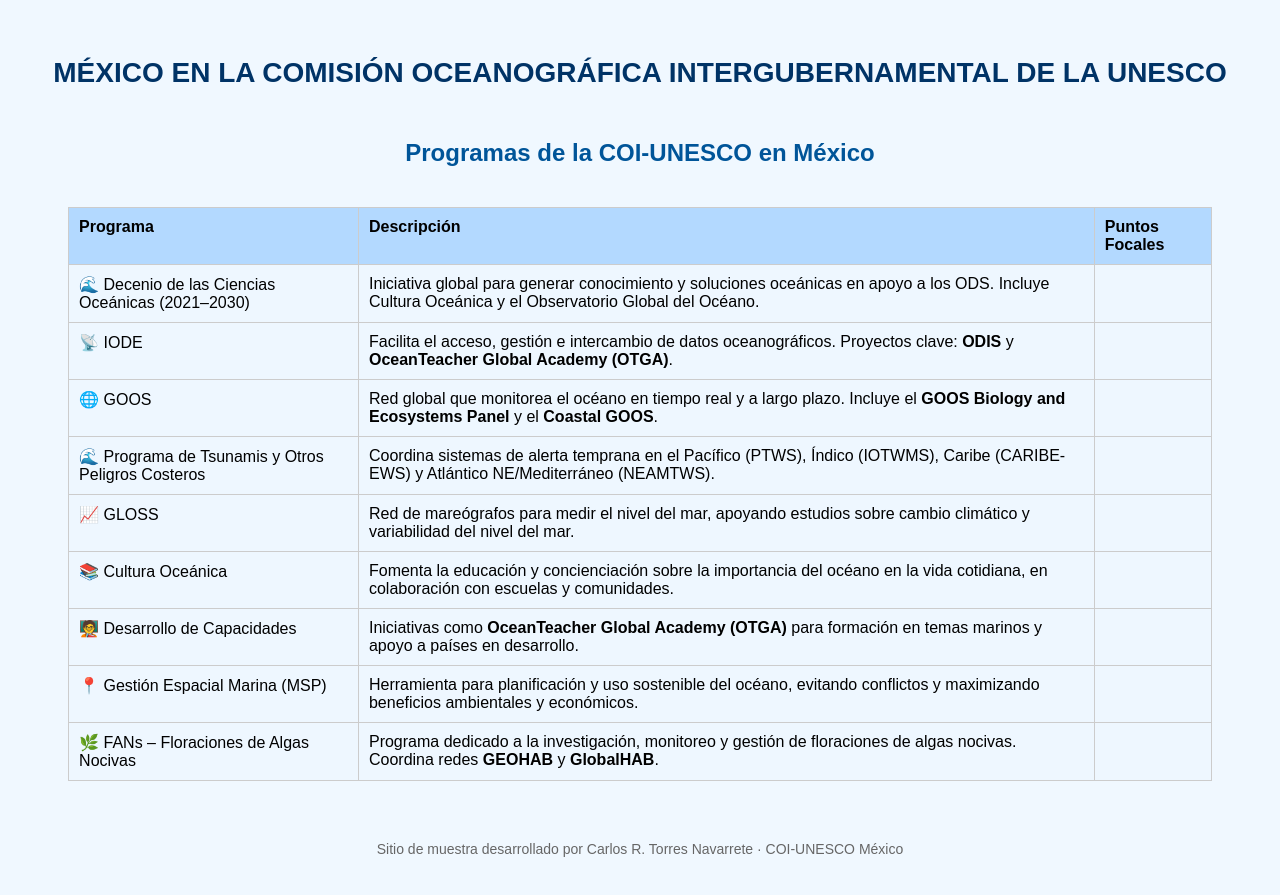
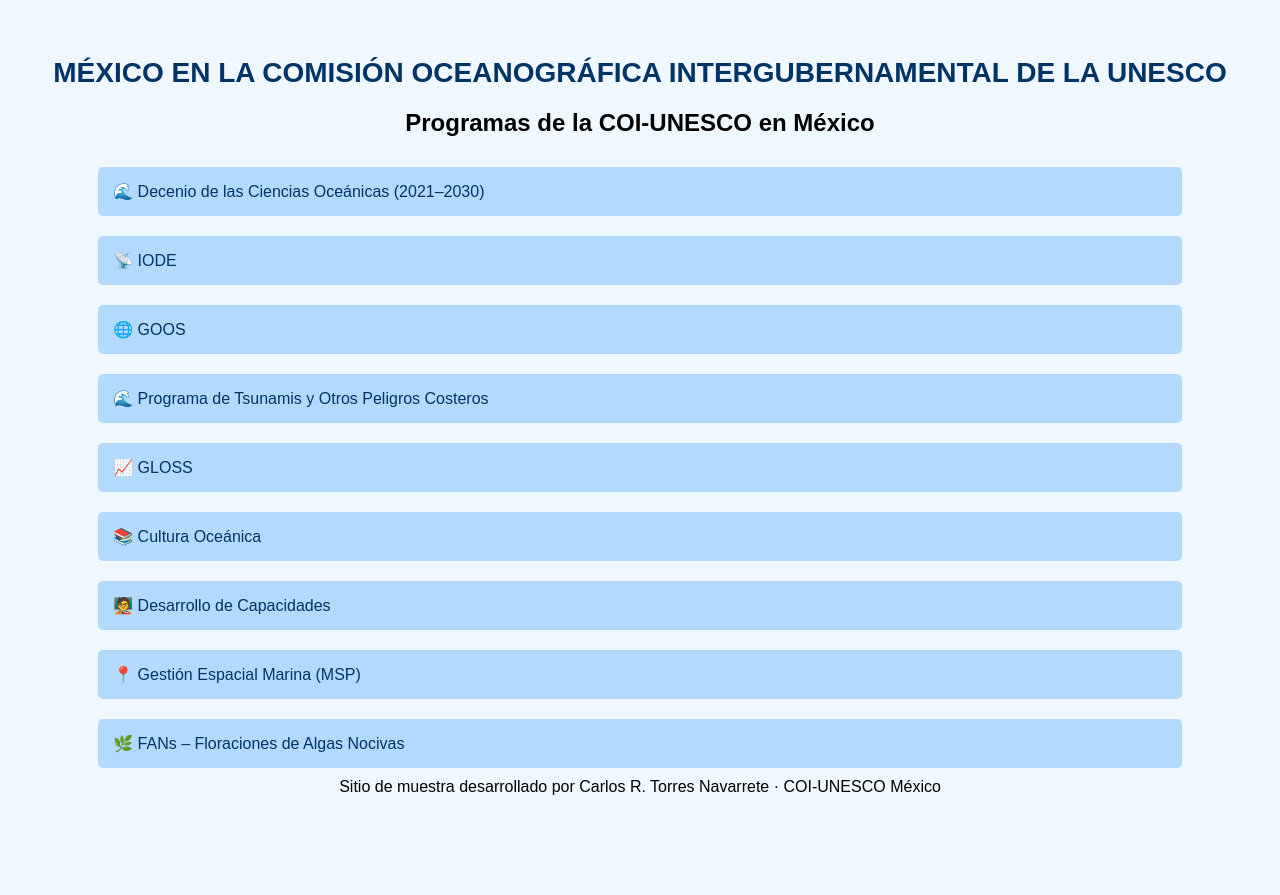
Before and after one commit to tornav2025/MiPaginaWeb, a plain HTML site: page index.html in a window 1280 px wide. After the commit the page ends 834 px from the top, so only its background shows below. Drawn offline with Linux system fonts and the light colour scheme.

Commit message:
Add files via upload

```diff
--- a/index.html
+++ b/index.html
@@ -14,31 +14,55 @@
       color: #003366;
       font-size: 28px;
     }
-    h2 {
-      color: #005599;
-      margin-top: 50px;
+    .accordion {
+      background-color: #b3d9ff;
+      color: #003366;
+      cursor: pointer;
+      padding: 15px;
+      margin: 10px auto;
+      width: 90%;
+      border: none;
+      text-align: left;
+      outline: none;
+      font-size: 16px;
+      transition: 0.4s;
+      border-radius: 5px;
     }
-    table {
-      margin: 20px auto;
-      border-collapse: collapse;
-      width: 95%;
+    .active, .accordion:hover {
+      background-color: #99ccff;
     }
-    th, td {
-      border: 1px solid #ccc;
-      padding: 10px;
+    .panel {
+      padding: 0 20px;
+      display: none;
+      background-color: #eef7ff;
+      overflow: hidden;
+      width: 90%;
+      margin: 0 auto 10px;
       text-align: left;
-      vertical-align: top;
+      border-radius: 5px;
     }
-    th {
-      background-color: #b3d9ff;
+    .sub-button {
+      display: inline-block;
+      background-color: #cce5ff;
+      color: #003366;
+      padding: 10px 20px;
+      margin: 10px 10px 0 0;
+      border: none;
+      border-radius: 5px;
+      font-size: 14px;
+      cursor: pointer;
+      transition: background-color 0.3s;
     }
-    td {
-      background-color: #eef7ff;
+    .sub-button:hover {
+      background-color: #aad4ff;
     }
-    footer {
-      margin-top: 40px;
-      font-size: 14px;
-      color: #666;
+    .sub-panel {
+      display: none;
+      margin-top: 10px;
+    }
+    a {
+      text-decoration: none;
+      color: #003366;
     }
   </style>
 </head>
@@ -47,68 +71,117 @@
 
   <section id="programas">
     <h2>Programas de la COI-UNESCO en México</h2>
-    <div style="overflow-x:auto;">
-      <table>
-        <thead>
-          <tr>
-            <th>Programa</th>
-            <th>Descripción</th>
-            <th>Puntos Focales</th>
-          </tr>
-        </thead>
-        <tbody>
-          <tr>
-            <td>🌊 Decenio de las Ciencias Oceánicas (2021–2030)</td>
-            <td>Iniciativa global para generar conocimiento y soluciones oceánicas en apoyo a los ODS. Incluye Cultura Oceánica y el Observatorio Global del Océano.</td>
-            <td></td>
-          </tr>
-          <tr>
-            <td>📡 IODE</td>
-            <td>Facilita el acceso, gestión e intercambio de datos oceanográficos. Proyectos clave: <strong>ODIS</strong> y <strong>OceanTeacher Global Academy (OTGA)</strong>.</td>
-            <td></td>
-          </tr>
-          <tr>
-            <td>🌐 GOOS</td>
-            <td>Red global que monitorea el océano en tiempo real y a largo plazo. Incluye el <strong>GOOS Biology and Ecosystems Panel</strong> y el <strong>Coastal GOOS</strong>.</td>
-            <td></td>
-          </tr>
-          <tr>
-            <td>🌊 Programa de Tsunamis y Otros Peligros Costeros</td>
-            <td>Coordina sistemas de alerta temprana en el Pacífico (PTWS), Índico (IOTWMS), Caribe (CARIBE-EWS) y Atlántico NE/Mediterráneo (NEAMTWS).</td>
-            <td></td>
-          </tr>
-          <tr>
-            <td>📈 GLOSS</td>
-            <td>Red de mareógrafos para medir el nivel del mar, apoyando estudios sobre cambio climático y variabilidad del nivel del mar.</td>
-            <td></td>
-          </tr>
-          <tr>
-            <td>📚 Cultura Oceánica</td>
-            <td>Fomenta la educación y concienciación sobre la importancia del océano en la vida cotidiana, en colaboración con escuelas y comunidades.</td>
-            <td></td>
-          </tr>
-          <tr>
-            <td>🧑‍🏫 Desarrollo de Capacidades</td>
-            <td>Iniciativas como <strong>OceanTeacher Global Academy (OTGA)</strong> para formación en temas marinos y apoyo a países en desarrollo.</td>
-            <td></td>
-          </tr>
-          <tr>
-            <td>📍 Gestión Espacial Marina (MSP)</td>
-            <td>Herramienta para planificación y uso sostenible del océano, evitando conflictos y maximizando beneficios ambientales y económicos.</td>
-            <td></td>
-          </tr>
-          <tr>
-            <td>🌿 FANs – Floraciones de Algas Nocivas</td>
-            <td>Programa dedicado a la investigación, monitoreo y gestión de floraciones de algas nocivas. Coordina redes <strong>GEOHAB</strong> y <strong>GlobalHAB</strong>.</td>
-            <td></td>
-          </tr>
-        </tbody>
-      </table>
+
+    <button class="accordion">🌊 Decenio de las Ciencias Oceánicas (2021–2030)</button>
+    <div class="panel">
+      <p>Iniciativa global para generar conocimiento y soluciones oceánicas en apoyo a los ODS. Incluye Cultura Oceánica y el Observatorio Global del Océano.</p>
+      <button class="sub-button" onclick="toggleSubPanel('paem')">📘 PAEM</button>
+      <div id="paem" class="sub-panel">
+        <button class="sub-button"><a href="#">📄 Documento PAEM</a></button>
+        <button class="sub-button"><a href="#">🔄 Actualizaciones</a></button>
+        <button class="sub-button"><a href="#">📊 Indicadores</a></button>
+      </div>
+
+      <button class="sub-button" onclick="toggleSubPanel('comites')">🏛️ Comités Estatales</button>
+      <div id="comites" class="sub-panel">
+        <button class="sub-button"><a href="#">Baja California</a></button>
+        <button class="sub-button"><a href="#">Baja California Sur</a></button>
+        <button class="sub-button"><a href="#">Campeche</a></button>
+        <button class="sub-button"><a href="#">Chiapas</a></button>
+        <button class="sub-button"><a href="#">Colima</a></button>
+        <button class="sub-button"><a href="#">Guerrero</a></button>
+        <button class="sub-button"><a href="#">Jalisco</a></button>
+        <button class="sub-button"><a href="#">Michoacán</a></button>
+        <button class="sub-button"><a href="#">Nayarit</a></button>
+        <button class="sub-button"><a href="#">Oaxaca</a></button>
+        <button class="sub-button"><a href="#">Quintana Roo</a></button>
+        <button class="sub-button"><a href="#">Sinaloa</a></button>
+        <button class="sub-button"><a href="#">Sonora</a></button>
+        <button class="sub-button"><a href="#">Tabasco</a></button>
+        <button class="sub-button"><a href="#">Tamaulipas</a></button>
+        <button class="sub-button"><a href="#">Veracruz</a></button>
+        <button class="sub-button"><a href="#">Yucatán</a></button>
+      </div>
+
+      <button class="sub-button" onclick="toggleSubPanel('resultados')">📊 Resultados del Decenio</button>
+      <div id="resultados" class="sub-panel">
+        <button class="sub-button"><a href="#">Resultado 1</a></button>
+        <button class="sub-button"><a href="#">Resultado 2</a></button>
+        <button class="sub-button"><a href="#">Resultado 3</a></button>
+        <button class="sub-button"><a href="#">Resultado 4</a></button>
+        <button class="sub-button"><a href="#">Resultado 5</a></button>
+        <button class="sub-button"><a href="#">Resultado 6</a></button>
+        <button class="sub-button"><a href="#">Resultado 7</a></button>
+      </div>
+    </div>
+
+    <button class="accordion">📡 IODE</button>
+    <div class="panel">
+      <p>Facilita el acceso, gestión e intercambio de datos oceanográficos. Más información en <a href="https://www.iode.org" target="_blank">IODE.org</a>.</p>
+    </div>
+
+    <button class="accordion">🌐 GOOS</button>
+    <div class="panel">
+      <p>Red global que monitorea el océano. Consulta más en <a href="https://www.goosocean.org" target="_blank">goosocean.org</a>.</p>
+    </div>
+
+    <button class="accordion">🌊 Programa de Tsunamis y Otros Peligros Costeros</button>
+    <div class="panel">
+      <p>Coordina sistemas de alerta temprana. Información disponible en <a href="https://www.ioc-tsunami.org" target="_blank">ioc-tsunami.org</a>.</p>
+    </div>
+
+    <button class="accordion">📈 GLOSS</button>
+    <div class="panel">
+      <p>Red global de mareógrafos. Más información en <a href="https://www.gloss-sealevel.org" target="_blank">gloss-sealevel.org</a>.</p>
+    </div>
+
+    <button class="accordion">📚 Cultura Oceánica</button>
+    <div class="panel">
+      <p>Iniciativa educativa sobre el océano. Más en <a href="https://oceanliteracy.unesco.org" target="_blank">oceanliteracy.unesco.org</a>.</p>
+    </div>
+
+    <button class="accordion">🧑‍🏫 Desarrollo de Capacidades</button>
+    <div class="panel">
+      <p>Programas de formación como OTGA. Más información en <a href="https://oceanteacher.org" target="_blank">oceanteacher.org</a>.</p>
+    </div>
+
+    <button class="accordion">📍 Gestión Espacial Marina (MSP)</button>
+    <div class="panel">
+      <p>Planificación del uso sostenible del océano. Revisa <a href="https://msp.ioc-unesco.org" target="_blank">msp.ioc-unesco.org</a>.</p>
+    </div>
+
+    <button class="accordion">🌿 FANs – Floraciones de Algas Nocivas</button>
+    <div class="panel">
+      <p>Investigación y gestión de FANs. Información en <a href="https://globalhab.info" target="_blank">globalhab.info</a>.</p>
     </div>
   </section>
 
   <footer>
     Sitio de muestra desarrollado por Carlos R. Torres Navarrete · COI-UNESCO México
   </footer>
+
+  <script>
+    var acc = document.getElementsByClassName("accordion");
+    for (let i = 0; i < acc.length; i++) {
+      acc[i].addEventListener("click", function() {
+        this.classList.toggle("active");
+        var panel = this.nextElementSibling;
+        if (panel.style.display === "block") {
+          panel.style.display = "none";
+        } else {
+          panel.style.display = "block";
+        }
+      });
+    }
+
+    function toggleSubPanel(id) {
+      var sub = document.getElementById(id);
+      if (sub.style.display === "block") {
+        sub.style.display = "none";
+      } else {
+        sub.style.display = "block";
+      }
+    }
+  </script>
 </body>
 </html>
```
